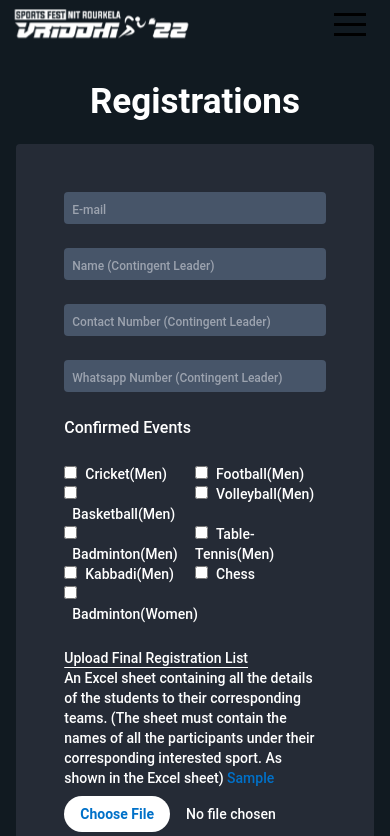
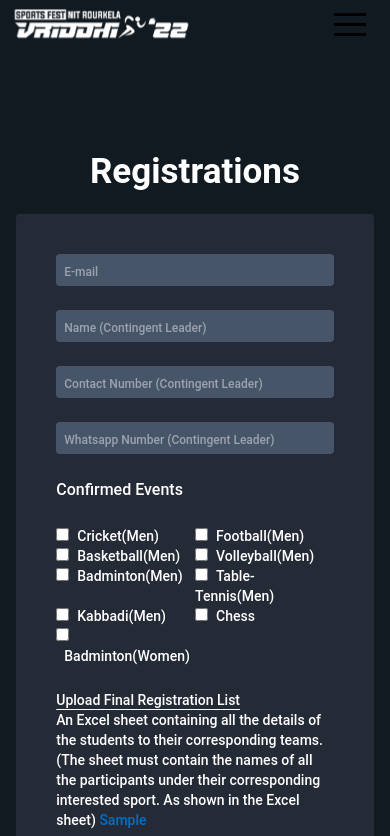
Before and after one commit to Webwiznitr/VRIDDHI, a Next.js app in the folder vriddhi/: page /register in a window 390 px wide. Shown: the top 836 px of the page. Built offline with nearby package versions, Linux system fonts and the light colour scheme.

Commit message:
Update page.js

```diff
--- a/vriddhi/src/app/register/page.js
+++ b/vriddhi/src/app/register/page.js
@@ -55,7 +55,7 @@ export default function Home() {
       }
     }
 
-  return (<div className=' w-[100%] md:h-[100%] h-[100%] bg-[#111A21]'>
+  return (<div className=' w-[100%] md:h-[100%] h-[100%] bg-[#111A21] pt-[70px]'>
        <div className='md:flex grid-flow-col pt-10 gap-10 text-white hidden'>
         <div className='h-[100vh] w-4/12'>
         <div className='h-fit justify-center pt-[55px] flex font-[600] text-[48px]'>
@@ -256,17 +256,18 @@ An Excel sheet containing all the details of the students to their corresponding
             </div>
             <div className='block m-auto text-red-500 text-center'>{error}</div>
         </div> : <div className='h-[100vh] block text-white ' style={{fontFamily:'Roboto, sans-serif'}} >
-        <div className='h-fit pt-[35vh] flex font-[600] text-[48px]'>
+        <div className='h-fit pt-[55px] flex font-[600] text-[48px]'>
                Your Team has been succesfully Registered
             </div>
+            <button className='border-2  text-center w-[250px] m-auto p-2  mt-8 rounded-xl border-[#0071C9] text-[#0071C9] hover:border-white hover:text-white' type="submit">Continue To Payment</button>
         </div>}
        </div>
 
        <div className='md:hidden text-white font-medium' style={{fontFamily:'Roboto, sans-serif'}}>
        <div className='pt-[8vh]'>
          </div>
-         {success ? <div><div className=' text-[35px] m-2 font-[600] text-center'>Registrations</div>
-        <div className=' block h-fit mt-4  w-11/12 m-auto bg-[#252b36] rounded p-10'>
+         {success ? <div><div className=' text-[35px] m-2 font-[600] text-center '>Registrations</div>
+        <div className=' block h-fit mt-4  w-11/12 m-auto bg-[#252b36] rounded p-8'>
         <div>
         <form className='grid m-auto grid-row-auto gap-6 p-2  '>
             <input  onChange={(event)=>{
@@ -437,7 +438,7 @@ An Excel sheet containing all the details of the students to their corresponding
         </form>
 
         </div>
-        </div></div> : <div className='h-screen text-center p-10  font-[600] text-[20px]'>Your Team has been Succesfully registered</div> }
+        </div></div> : <div className='h-screen text-center p-10  font-[600] text-[20px]'>Congratulations,<br/>Your Team has been Succesfully registered<br/><button className='border-2 text-[15px]  text-center w-[250px] m-auto p-2  mt-8 rounded-xl border-[#0071C9] text-[#0071C9] hover:border-white hover:text-white' type="submit">Continue To Payment</button></div> }
        </div>
    </div>
   )
```
